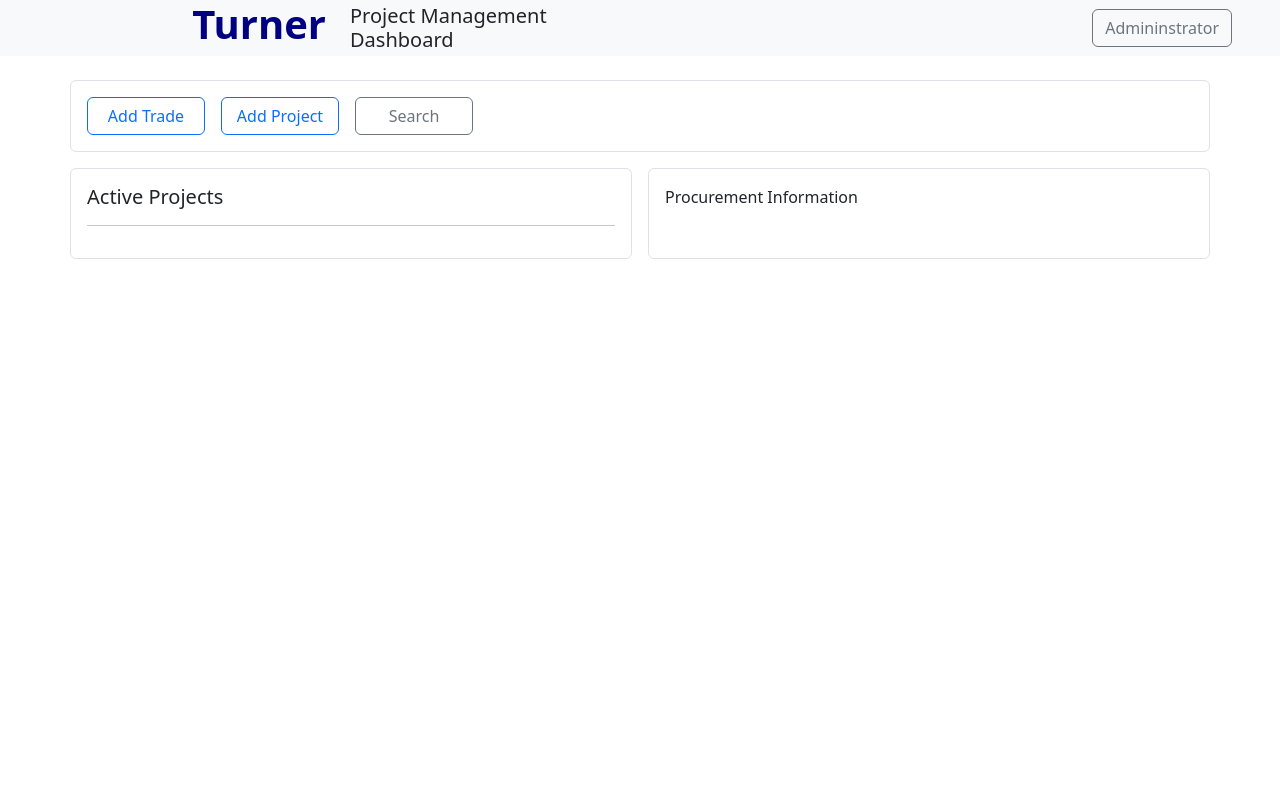
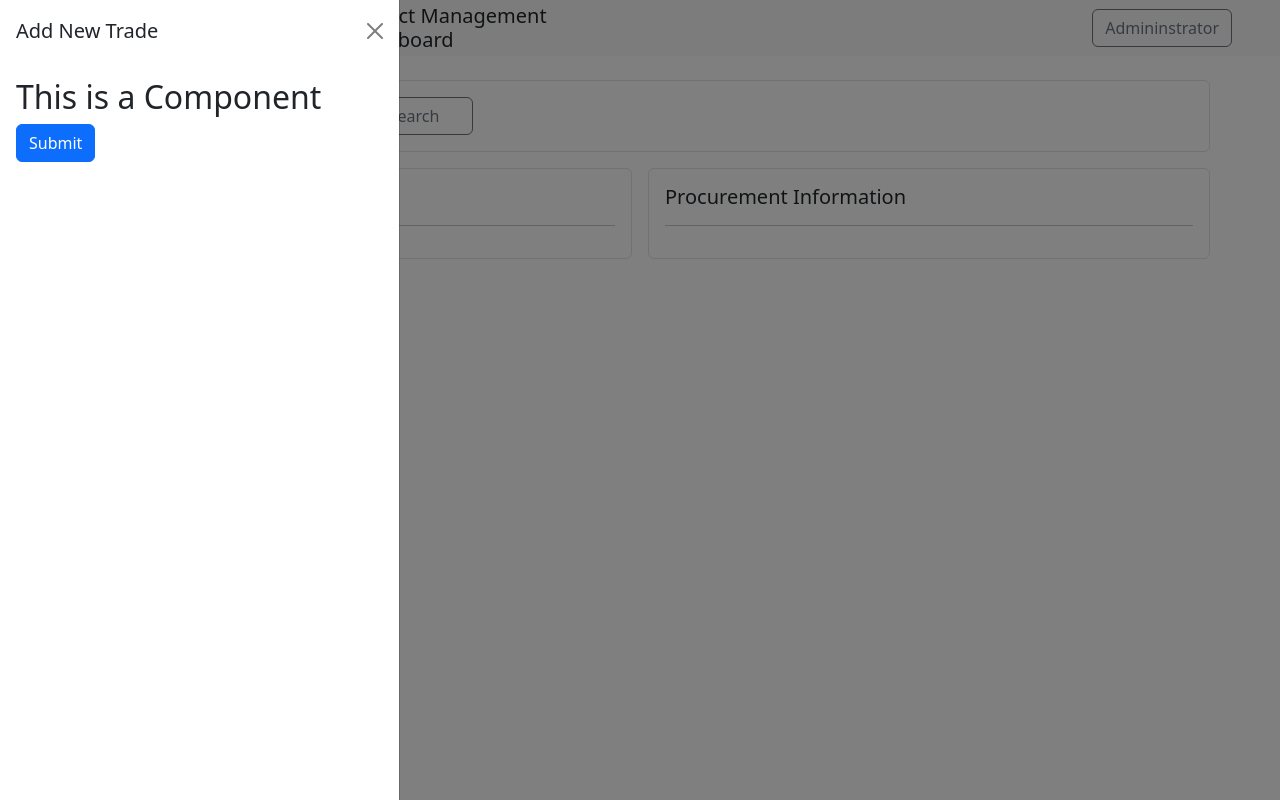
Before and after one commit to BuildingCore/SafetyDashboard, a React (Vite) app: page /admin in a window 1280 px wide. Both pictures are taken after a click on the button "Add Trade". Built offline with nearby package versions, Linux system fonts and the light colour scheme.

Commit message:
Add new drawers to Admin page

```diff
--- a/src/components/EMR.jsx
+++ b/src/components/EMR.jsx
@@ -43,7 +43,7 @@ function EMR() {
               {fetchError && (<p>{fetchError}</p>)}
               {data && (<>
                 {data.map(data => (
-                  <mark style={{padding: '0 8px', borderRadius: '4px'}} key={id}>{data.emr_rate}</mark>
+                  <mark className="bg-light" style={{padding: '0 8px', borderRadius: '4px'}} key={id}>{data.emr_rate}</mark>
                 ))}
                 </>
               )}
@@ -56,7 +56,7 @@ function EMR() {
                   {fetchError && (<p>{fetchError}</p>)}
                   {data && (<>
                   {data.map(data => (
-                      <mark style={{padding: '0 8px', borderRadius: '4px'}} key={id}>{data.eff_date}</mark>
+                      <mark className="bg-light" style={{padding: '0 8px', borderRadius: '4px'}} key={id}>{data.eff_date}</mark>
                   ))}
                   </>
                   )}
@@ -71,7 +71,7 @@ function EMR() {
           {/* <hr className="mt-1"/> */}
         </Col>
         <Col className="text-end" sm={4}>
-          <h5>3yr RIR: <mark>2.01</mark></h5>
+          <h5>3yr RIR: <mark className="bg-success rounded">0.98</mark></h5>
         </Col>
       </Row>
       <Row style={{margin: '4px 0', padding: '0'}}>
--- a/src/components/OSHA.jsx
+++ b/src/components/OSHA.jsx
@@ -33,7 +33,6 @@ function OSHA(osha) {
 
   return (
     <>
-    {/*  */}
       {
           data && data.map((item) => (
               <Row style={{margin: '4px 0', padding: '0'}} key={item.year}>
@@ -43,7 +42,7 @@ function OSHA(osha) {
                   <Col className="text-center">{item.i}</Col>
                   <Col className="text-center">{item.j}</Col>
                   <Col sm={3} className="p-0 text-end">{item.hours}</Col>
-                  <Col sm={2} className="text-center"><mark style={{padding: '0 8px', borderRadius: '4px'}}>{item.rir}</mark></Col>
+                  <Col sm={2} className="text-center"><mark className="bg-light" style={{padding: '0 8px', borderRadius: '4px'}}>{item.rir}</mark></Col>
               </Row>
           ))
       }
--- a/src/routes/Admin.jsx
+++ b/src/routes/Admin.jsx
@@ -1,6 +1,6 @@
 import { useState, useEffect, use } from 'react'
 import { supabase } from '../client'
-import { Container, Row, Col, Button, Spinner } from 'react-bootstrap'
+import { Container, Row, Col, Button, Spinner, Offcanvas } from 'react-bootstrap'
 import "bootstrap/dist/css/bootstrap.min.css"
 import { Link } from 'react-router-dom'
 
@@ -10,6 +10,16 @@ function Admin() {
   const [data, setData] = useState([])
   const [loading, setLoading] = useState(false)
   const [error, setError] = useState(null)
+
+  //New Trade Drawer State Management
+  const [showTrade, setShowTrade] = useState(false);
+  const handleClose = () => setShowTrade(false);
+  const handleShow = () => setShowTrade(true);
+
+  //New Project Drawer State Management
+  const [showProject, setShowProject] = useState(false);
+  const handleClosePjt = () => setShowProject(false);
+  const handleShowPjt = () => setShowProject(true);
 
   //Handles Form Input Change
   const handleChange = e => {
@@ -67,8 +77,8 @@ function Admin() {
         <Row className='border p-3 rounded'>
           <Col className='p-0'>
           {/* Add onClick logic */}
-            <Button className='me-3' style={{width: '118px'}} variant="outline-primary">Add Trade</Button>
-            <Button className='me-3' style={{width: '118px'}} variant="outline-primary">Add Project</Button>
+            <Button className='me-3' style={{width: '118px'}} variant="outline-primary" onClick={handleShow}>Add Trade</Button>
+            <Button className='me-3' style={{width: '118px'}} variant="outline-primary" onClick={handleShowPjt}>Add Project</Button>
             <Link to={'/'} style={{textDecoration: 'none'}}>
               <Button style={{width: '118px'}} variant="outline-secondary">Search</Button>
             </Link>
@@ -83,12 +93,36 @@ function Admin() {
           </Col>
 
           <Col className='border p-3 mt-3 rounded'>
-            Procurement Information
+            <h5>Procurement Information</h5>
+            <hr />
           </Col>
         </Row>
 
       </Container>
 
+      {/* Add New Trade Drawer */}
+      <Offcanvas show={showTrade} onHide={handleClose} backdrop="static">
+        <Offcanvas.Header closeButton>
+          <Offcanvas.Title>Add New Trade</Offcanvas.Title>
+        </Offcanvas.Header>
+        <Offcanvas.Body>
+          <h2>This is a Component</h2>
+          <Button onClick={handleClose}>Submit</Button>
+          {/* When the submit button is pushed the function needs to setShowTrade to false to close the modal and reset the inputs to empty strings */}
+        </Offcanvas.Body>
+      </Offcanvas>
+
+      {/* Add New Project Drawer */}
+      <Offcanvas show={showProject} onHide={handleClosePjt} backdrop="static">
+        <Offcanvas.Header closeButton>
+          <Offcanvas.Title>Add New Project</Offcanvas.Title>
+        </Offcanvas.Header>
+        <Offcanvas.Body>
+          <h2>This is a Component</h2>
+          <Button onClick={handleClosePjt}>Submit</Button>
+          {/* When the submit button is pushed the function needs to setShowTrade to false to close the modal and reset the inputs to empty strings */}
+        </Offcanvas.Body>
+      </Offcanvas>
     </>
 
 
```
